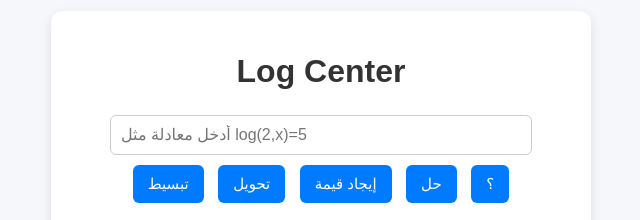
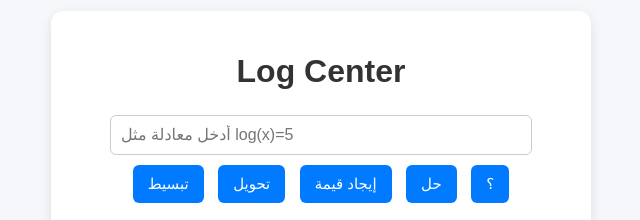
Before and after one commit to Ahmed-Hussein793/Log-Center, a plain HTML site: page index.html in a window 1280 px wide. Shown: the part 271-491 px from the top of the page, 319-959 px from the left. Drawn offline with nearby package versions, Linux system fonts and the light colour scheme.

Commit message:
Update index.html

```diff
--- a/index.html
+++ b/index.html
@@ -71,7 +71,7 @@
   <div class="container">
     <h1>Log Center</h1>
 
-    <input type="text" id="expression" placeholder="أدخل معادلة مثل log(2,x)=5">
+    <input type="text" id="expression" placeholder="أدخل معادلة مثل log(x)=5">
 
     <div>
       <button onclick="simplifyExpr()">تبسيط</button>
```
